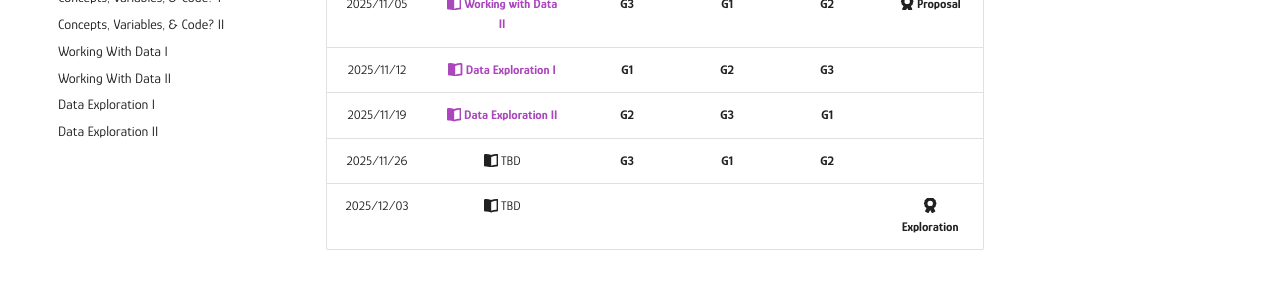
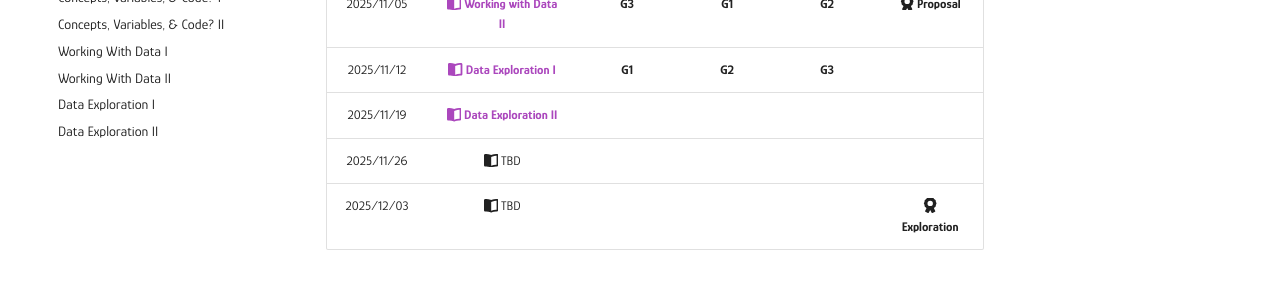
Before and after one commit to mickaeltemporao/itds, an MkDocs documentation site: the page built from docs/schedule.md, in a window 1280 px wide and 900 px high, scrolled down 925 px. Shown: the part 267-567 px from the top of the window. Built offline with MkDocs 1.6.1 and Material for MkDocs 9.7.7, drawn with Linux system fonts in a browser that asks for light colours; comment, search, counter and statistics services are not loaded.

Commit message:
update schedule

```diff
--- a/docs/schedule.md
+++ b/docs/schedule.md
@@ -33,8 +33,8 @@ Each week, students work in groups of four within one of the three rotating grou
     | 2025/10/22 | [**:fontawesome-solid-book-open: Working with Data I**](modules/programming-3.md)     | **G2**                      | **G3**                          | **G1**                               |                                                                             |
     | 2025/11/05 | [**:fontawesome-solid-book-open: Working with Data II**](modules/programming-4.md)    | **G3**                      | **G1**                          | **G2**                               | **:fontawesome-solid-award: Proposal**                                      |
     | 2025/11/12 | [**:fontawesome-solid-book-open: Data Exploration I**](modules/exploration-1.md)          | **G1**                      | **G2**                          | **G3**                               |                                                                             |
-    | 2025/11/19 | [**:fontawesome-solid-book-open: Data Exploration II**](modules/exploration-2.md)                                                     | **G2**                      | **G3**                          | **G1**                               |                                                                             |
-    | 2025/11/26 | :fontawesome-solid-book-open: TBD                                                     | **G3**                      | **G1**                          | **G2**                               |                                                                             |
+    | 2025/11/19 | [**:fontawesome-solid-book-open: Data Exploration II**](modules/exploration-2.md)                                                     | | | |                                                                             |
+    | 2025/11/26 | :fontawesome-solid-book-open: TBD                                                     | | | |                                                                             |
     | 2025/12/03 | :fontawesome-solid-book-open: TBD                                                     |                             |                                 |                                      | **:fontawesome-solid-award: Exploration**                                   |
 
 
```
